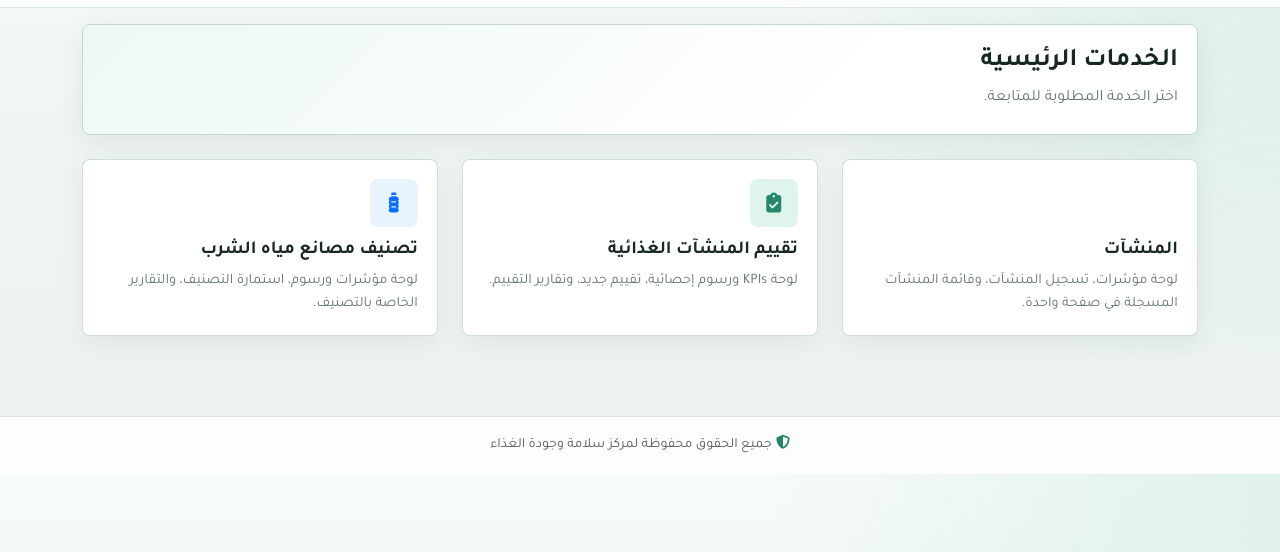
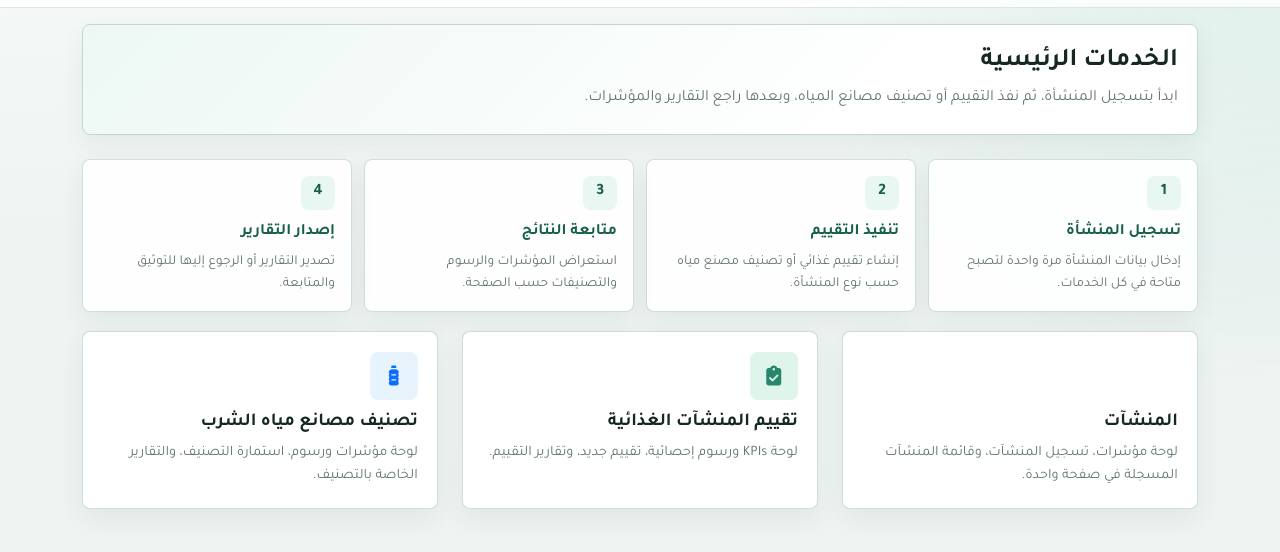
Before and after one commit to majidalaamri85-cmd/final-food-safety, a Django app: page / in a window 1280 px wide. Shown: the part 112-664 px from the top of the page. Run offline with Django 5.2, Linux system fonts and the light colour scheme.

Commit message:
Unify workflow and page theme

```diff
--- a/inspections/templates/inspections/home.html
+++ b/inspections/templates/inspections/home.html
@@ -4,7 +4,30 @@
 
 <section class="home-hero mb-4">
   <h1 class="mb-2">الخدمات الرئيسية</h1>
-  <p class="mb-0">اختر الخدمة المطلوبة للمتابعة.</p>
+  <p class="mb-0">ابدأ بتسجيل المنشأة، ثم نفذ التقييم أو تصنيف مصانع المياه، وبعدها راجع التقارير والمؤشرات.</p>
+</section>
+
+<section class="workflow-strip">
+  <div class="workflow-step">
+    <span>1</span>
+    <strong>تسجيل المنشأة</strong>
+    <p>إدخال بيانات المنشأة مرة واحدة لتصبح متاحة في كل الخدمات.</p>
+  </div>
+  <div class="workflow-step">
+    <span>2</span>
+    <strong>تنفيذ التقييم</strong>
+    <p>إنشاء تقييم غذائي أو تصنيف مصنع مياه حسب نوع المنشأة.</p>
+  </div>
+  <div class="workflow-step">
+    <span>3</span>
+    <strong>متابعة النتائج</strong>
+    <p>استعراض المؤشرات والرسوم والتصنيفات حسب الصفحة.</p>
+  </div>
+  <div class="workflow-step">
+    <span>4</span>
+    <strong>إصدار التقارير</strong>
+    <p>تصدير التقارير أو الرجوع إليها للتوثيق والمتابعة.</p>
+  </div>
 </section>
 
 <div class="row g-3 g-md-4">
--- a/inspections/views.py
+++ b/inspections/views.py
@@ -981,6 +981,8 @@ def establishment_create(request):
         'wilayats': reference_data['wilayats'],
         'isic_activities': ISIC4_FOOD_ACTIVITIES,
         'next': next_url,
+        'hide_evaluations_nav': True,
+        'hide_water_nav': True,
         'hide_nav_actions': True,
     })
     return render(request, 'inspections/establishment_form.html', context)
--- a/static/css/app.css
+++ b/static/css/app.css
@@ -357,6 +357,49 @@ a:hover { color: var(--primary-dark); }
 .module-card-followup:hover { border-color: #9de2e8; }
 .module-card-water:hover { border-color: #a9d3ff; }
 
+.workflow-strip {
+  display: grid;
+  grid-template-columns: repeat(4, minmax(0, 1fr));
+  gap: .75rem;
+  margin-bottom: 1.2rem;
+}
+
+.workflow-step {
+  position: relative;
+  min-height: 108px;
+  padding: 1rem;
+  border: 1px solid rgba(195, 215, 206, .78);
+  border-radius: var(--radius);
+  background: rgba(255,255,255,.9);
+  box-shadow: var(--shadow);
+}
+
+.workflow-step strong {
+  display: block;
+  margin-bottom: .35rem;
+  color: var(--primary-dark);
+  font-size: 1rem;
+}
+
+.workflow-step p {
+  margin: 0;
+  color: var(--muted);
+  font-size: .86rem;
+}
+
+.workflow-step span {
+  width: 34px;
+  height: 34px;
+  display: inline-flex;
+  align-items: center;
+  justify-content: center;
+  margin-bottom: .65rem;
+  border-radius: var(--radius);
+  background: var(--bs-success-bg-subtle);
+  color: var(--primary-dark);
+  font-weight: 800;
+}
+
 /* ===================== WATER FACTORY SERVICE ===================== */
 .water-service-hero {
   display: flex;
@@ -671,6 +714,10 @@ a:hover { color: var(--primary-dark); }
     font-size: 1.3rem;
   }
 
+  .workflow-strip {
+    grid-template-columns: 1fr;
+  }
+
   .module-card h2 {
     font-size: 1.02rem;
   }
@@ -719,6 +766,10 @@ a:hover { color: var(--primary-dark); }
   .navbar .navbar-nav .btn {
     width: 100%;
     text-align: center;
+  }
+
+  .workflow-strip {
+    grid-template-columns: repeat(2, minmax(0, 1fr));
   }
 }
 
--- a/templates/base.html
+++ b/templates/base.html
@@ -18,8 +18,8 @@
   <!-- Font Awesome: تحميل مؤجل لأيقونات غير ضرورية للعرض الأولي -->
   <link rel="preload" href="https://cdnjs.cloudflare.com/ajax/libs/font-awesome/6.5.0/css/all.min.css" as="style" onload="this.onload=null;this.rel='stylesheet'">
   <noscript><link rel="stylesheet" href="https://cdnjs.cloudflare.com/ajax/libs/font-awesome/6.5.0/css/all.min.css"></noscript>
-  <link rel="preload" href="{% static 'css/app.css' %}?v=11" as="style">
-  <link rel="stylesheet" href="{% static 'css/app.css' %}?v=11">
+  <link rel="preload" href="{% static 'css/app.css' %}?v=12" as="style">
+  <link rel="stylesheet" href="{% static 'css/app.css' %}?v=12">
 </head>
 <body>
 
```
Also changed, not shown: inspections/templates/inspections/evaluation_create.html (+61 -36 lines).
